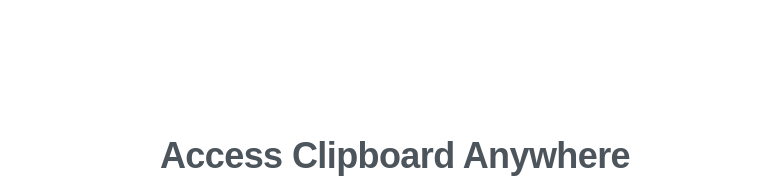
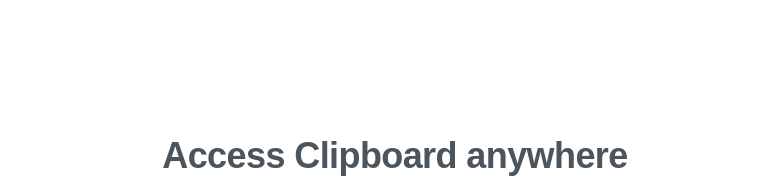
Before and after one commit to ivanfadeev1/clipboard-landing-page, a plain HTML site: page index.html in a window 1280 px wide. Shown: the part 1520-1714 px from the top of the page, without its empty margins (245-1028 px from the left). Drawn offline with nearby package versions, Linux system fonts and the light colour scheme; a web font is replaced by a local one.

Commit message:
Update index.html

```diff
--- a/index.html
+++ b/index.html
@@ -52,7 +52,7 @@
     <section class="access">
       <div class="container">
         <div class="section-top access__section-top" data-aos="fade-up">
-          <h2 class="section-top__title">Access Clipboard Anywhere</h2>
+          <h2 class="section-top__title">Access Clipboard anywhere</h2>
           <p class="section-top__description">Whether you&rsquo;re on&nbsp;the&nbsp;go, or&nbsp;at&nbsp;your computer, you can access all your Clipboard snippets in&nbsp;a&nbsp;few simple clicks.</p>
         </div>
       </div>
```
